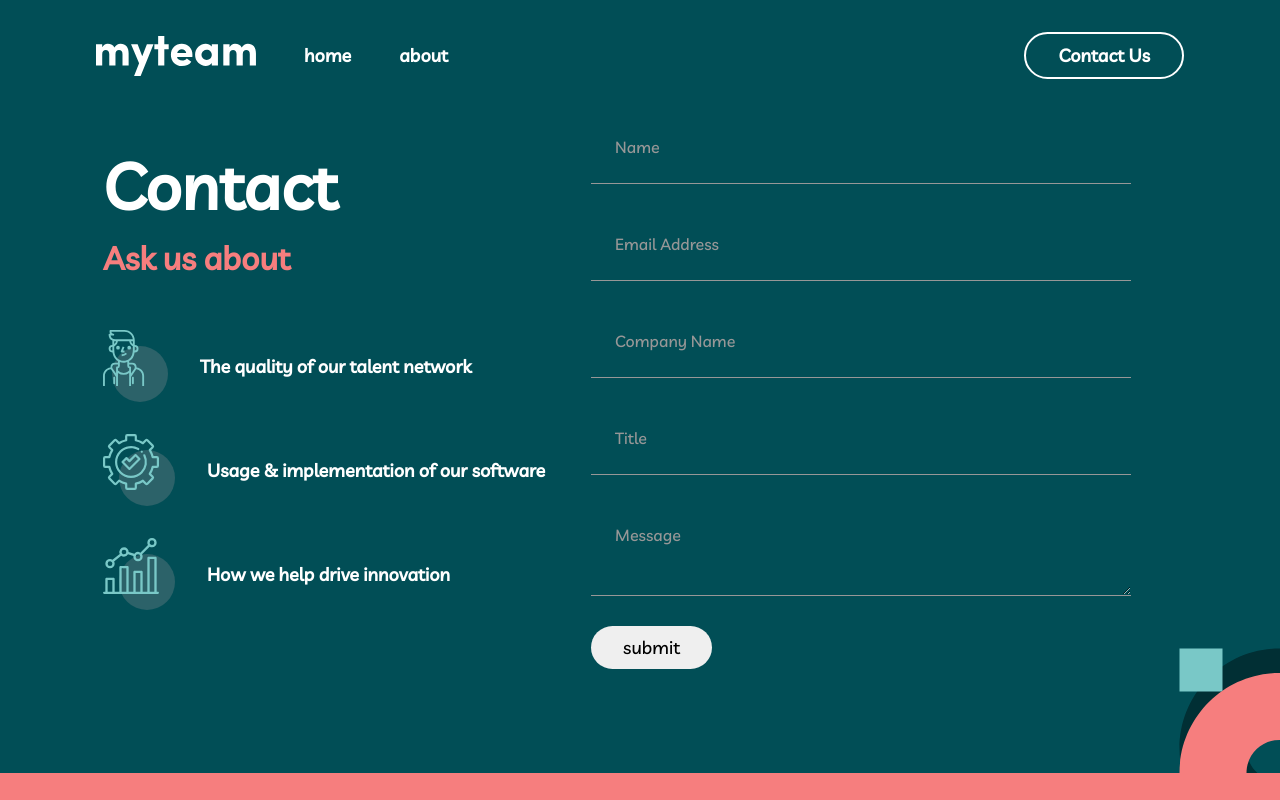
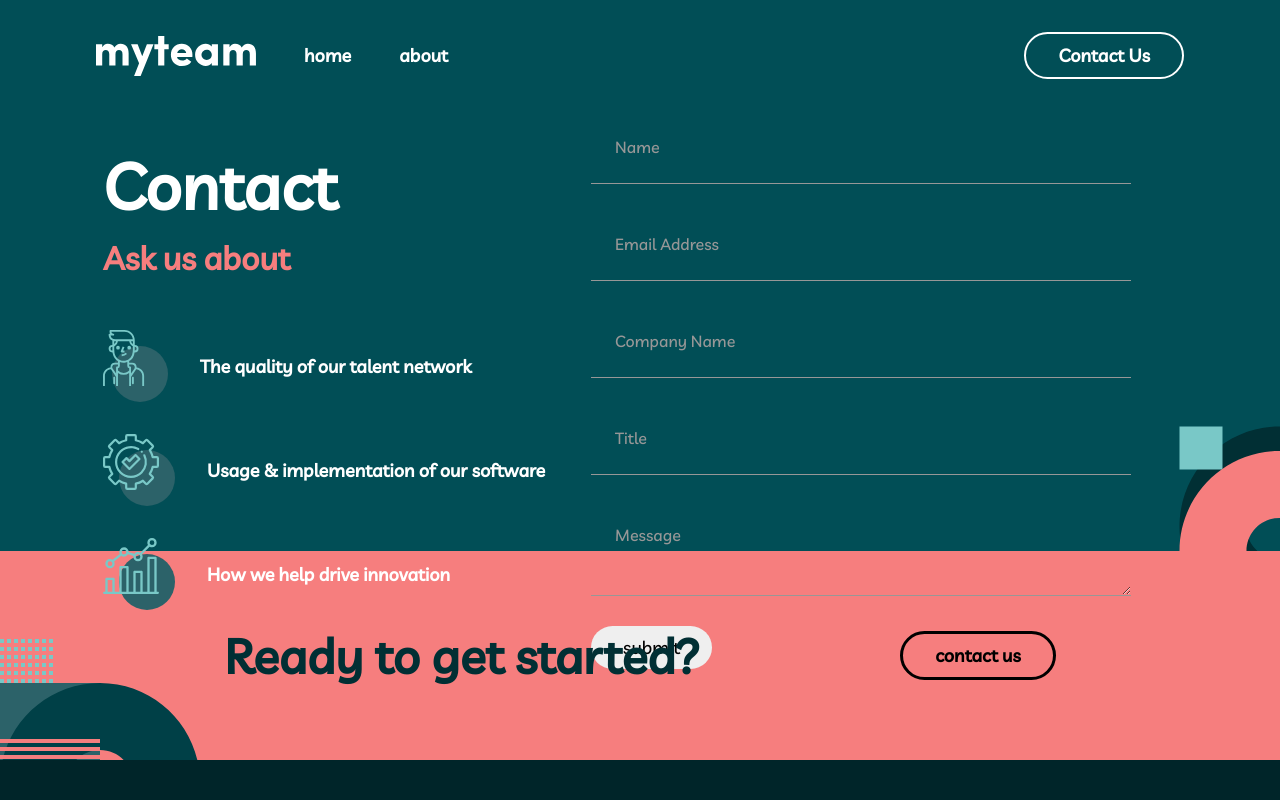
Before and after one commit to JioBautista/myteam-multi-page-website, a React (Vite) app in the folder app/: page /contact in a window 1280 px wide. Shown: the top 800 px of the page. Built offline with nearby package versions, Linux system fonts and the light colour scheme.

Commit message:
Update contact.module.scss

```diff
--- a/app/src/styles/contact.module.scss
+++ b/app/src/styles/contact.module.scss
@@ -6,6 +6,7 @@
     background-image: url('../assets/bg-pattern-contact-2.svg');
     background-repeat: no-repeat;
     background-position: bottom -100px right -100px;
+    height: 55vh;
 
     @media(min-width:1400px) {
         background-image:
```
